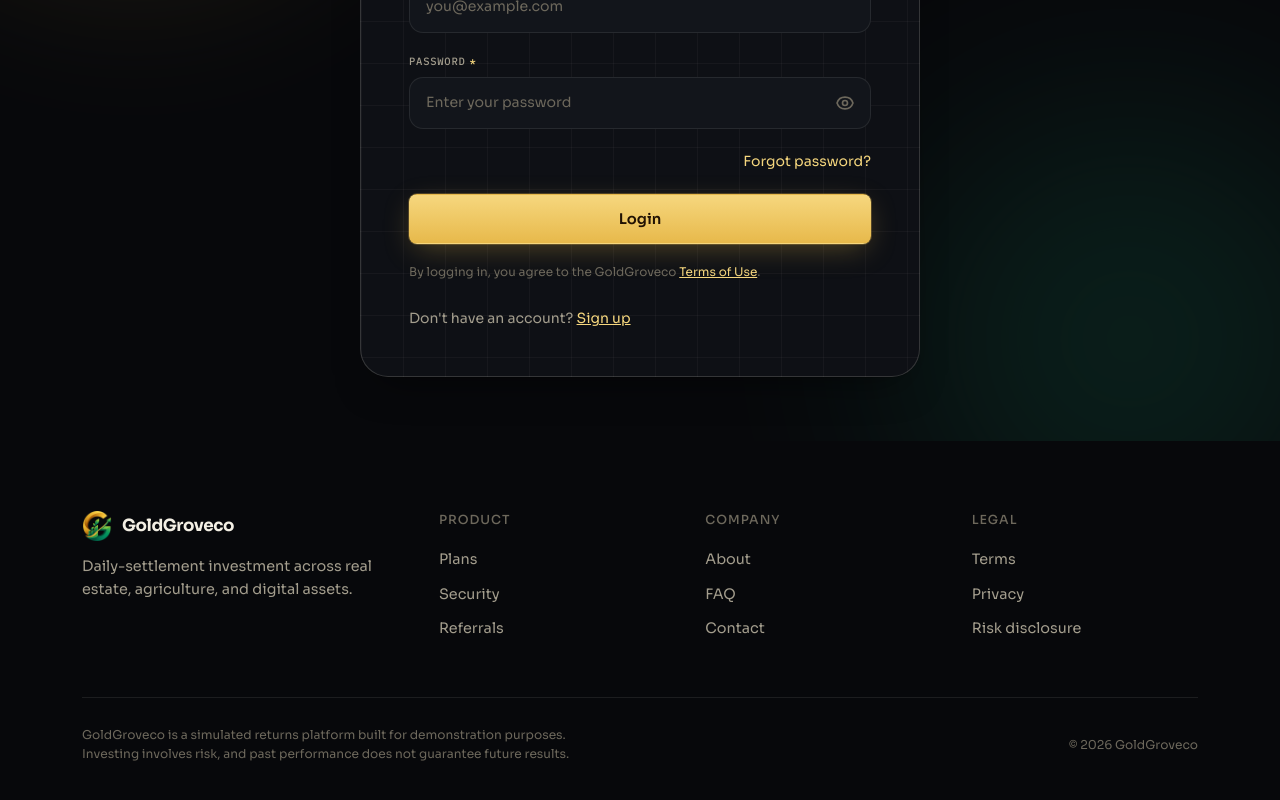
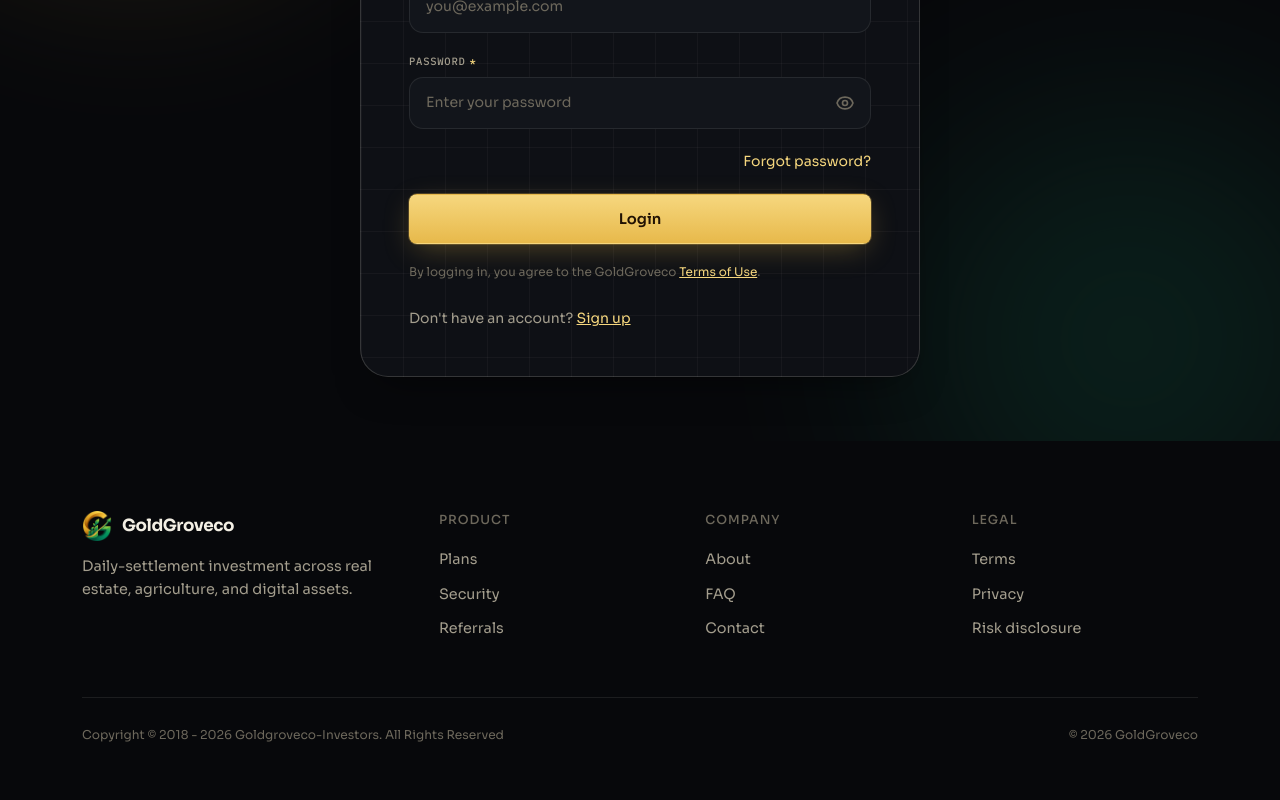
Before and after one commit to Daniel-tech-cmd/invest, a Next.js app: page /login in a window 1280 px wide. Shown: the part 460-1260 px from the top of the page. Built offline with nearby package versions, Linux system fonts and the light colour scheme.

Commit message:
fix: update footer copyright information and remove outdated disclaimer

```diff
--- a/src/app/components/Footer.jsx
+++ b/src/app/components/Footer.jsx
@@ -40,8 +40,9 @@ export default function Footer() {
         </div>
         <div className="flex flex-col items-start gap-5 border-t pt-7 sm:flex-row sm:items-center sm:justify-between" style={{ borderColor: "var(--line)" }}>
           <p className="m-0 max-w-[60ch] text-[0.76rem] text-ink-faint">
-            GoldGroveco is a simulated returns platform built for demonstration purposes. Investing
-            involves risk, and past performance does not guarantee future results.
+            Copyright © 2018 - 2026 Goldgroveco-Investors. All Rights Reserved
+
+
           </p>
           <p className="m-0 text-[0.76rem] text-ink-faint">&copy; 2026 GoldGroveco</p>
         </div>
```
